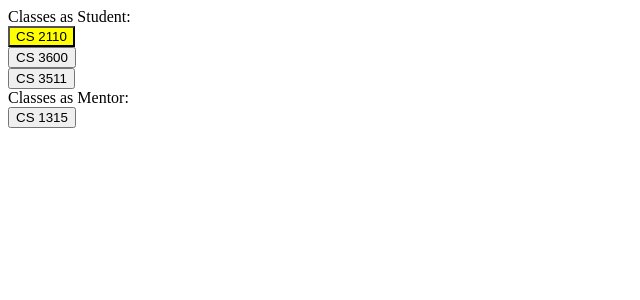
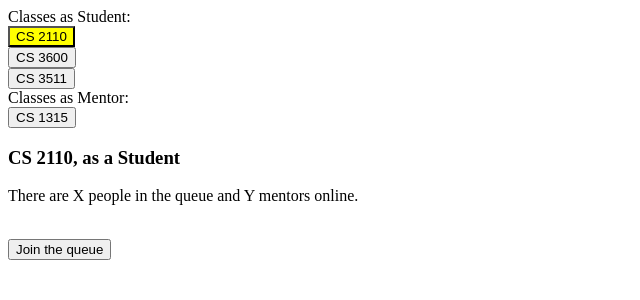
Before and after one commit to soorajkarthik/OfficeHours-, a React (Create React App) app in the folder frontend/ohp-react/: page /home in a window 1280 px wide. Both pictures are taken after a click on the button "CS 2110". Shown: the top 300 px of the page, without its empty margins (0-640 px from the left). Built offline with nearby package versions, Linux system fonts and the light colour scheme; no server answers.

Commit message:
Adding Mentor and Student view

```diff
--- a/frontend/ohp-react/src/components/404.js
+++ b/frontend/ohp-react/src/components/404.js
@@ -1,5 +1,5 @@
 import React from "react";
-//import '../styles/404.css'
+// import '../styles/404.css'
 
 class NotFound extends React.Component {
     render() {
--- a/frontend/ohp-react/src/components/ChatSection.js
+++ b/frontend/ohp-react/src/components/ChatSection.js
@@ -6,7 +6,7 @@ import { ChatInput, ChatList, ChatComposers, ChatInputTextArea } from '@andyet/s
 class ChatSection extends React.Component {
     render() {
         const {roomAddress} = this.props;
-        return (<div class="chatDiv">
+        return (<div className="chatDiv">
                     <div className="chatList">
                         <ChatList
                             room={roomAddress}
@@ -20,7 +20,7 @@ class ChatSection extends React.Component {
                         room={roomAddress}
                         placeholder="Chat"
                         render={chatProps => {
-                            return (<div class="chatInputArea">
+                            return (<div className="chatInputArea">
                                 <ChatInputTextArea {...chatProps} />
                                 <button onClick={chatProps.sendMessage}>
                                     <span>Send</span>
--- a/frontend/ohp-react/src/components/Home.js
+++ b/frontend/ohp-react/src/components/Home.js
@@ -1,5 +1,6 @@
 import React from "react";
 import ClassList from "./ClassList";
+import JoinRooms from "./JoinRooms";
 
 class Home extends React.Component {
     constructor(props) {
@@ -7,6 +8,8 @@ class Home extends React.Component {
         // Props: {"studentClasses":[[id, name], [id, name], [id, name]], "mentorClasses":[[id, name], [id, name]]}
         this.state = {"selectedClass":undefined};
         this.switchSelected = this.switchSelected.bind(this)
+        this.isMentor = this.isMentor.bind(this)
+        this.getClassName = this.getClassName.bind(this)
     }
 
     render() {
@@ -26,8 +29,25 @@ class Home extends React.Component {
                     selectedClass={this.state.selectedClass}
                 />
             </div>
+            <div>
+                <JoinRooms
+                    mentor={this.isMentor()}
+                    id={this.state.selectedClass}
+                    className={this.getClassName(this.state.selectedClass)}
+                />
+            </div>
+        </div>)
+    }
 
-        </div>)
+    isMentor() {
+        let mentorClasses = this.props.mentorClasses;
+        for (let i = 0; i < mentorClasses.length; i++) {
+            if (mentorClasses[i][0] == this.state.selectedClass) {
+                console.log(mentorClasses[i])
+                return true;
+            }
+        }
+        return false;
     }
 
     switchSelected(id) {
@@ -35,6 +55,22 @@ class Home extends React.Component {
             return {"selectedClass":id}
         });
     }
+
+    getClassName(id) {
+        let mentorClasses = this.props.mentorClasses;
+        for (let i = 0; i < mentorClasses.length; i++) {
+            if (mentorClasses[i][0] == id) {
+                return mentorClasses[i][1];
+            }
+        }
+        let studentClasses = this.props.studentClasses;
+        for (let i = 0; i < studentClasses.length; i++) {
+            if (studentClasses[i][0] == id) {
+                return studentClasses[i][1];
+            }
+        }
+        return undefined;
+    }
 }
 
 export default Home;
--- /dev/null
+++ b/frontend/ohp-react/src/components/JoinRooms.js
@@ -0,0 +1,21 @@
+import React from "react";
+import StudentView from "./StudentView";
+import MentorView from "./MentorView";
+
+class JoinRooms extends React.Component {
+    render() {
+        const {mentor, className, id} = this.props;
+        if (id === undefined) {
+            return null;
+        }
+        let view = <StudentView className={className} id={id}/>
+        if (mentor) {
+            view = <MentorView className={className} id={id}/>
+        }
+        return (
+            view
+        )
+    }
+}
+
+export default JoinRooms;
--- /dev/null
+++ b/frontend/ohp-react/src/components/MentorView.js
@@ -0,0 +1,24 @@
+import React from "react";
+
+function getRoomName() {
+    return "abc"
+}
+
+class MentorView extends React.Component {
+    render() {
+        const {className, id} = this.props;
+        return (
+            <div>
+                <h3>{className}, as a Mentor</h3>
+                <p>There are X people in the queue and Y mentors online.</p><br />
+                <button onClick={this.getRedirect()}>Call the next student</button>
+            </div>
+        )
+    }
+
+    getRedirect() {
+        return function(){window.location.href="/call/" + getRoomName()}
+    }
+}
+
+export default MentorView
--- /dev/null
+++ b/frontend/ohp-react/src/components/StudentView.js
@@ -0,0 +1,16 @@
+import React from "react";
+
+class StudentView extends React.Component {
+    render() {
+        const {className, id} = this.props;
+        return (
+            <div>
+                <h3>{className}, as a Student</h3>
+                <p>There are X people in the queue and Y mentors online.</p><br />
+                <button>Join the queue</button>
+            </div>
+        )
+    }
+}
+
+export default StudentView
```
